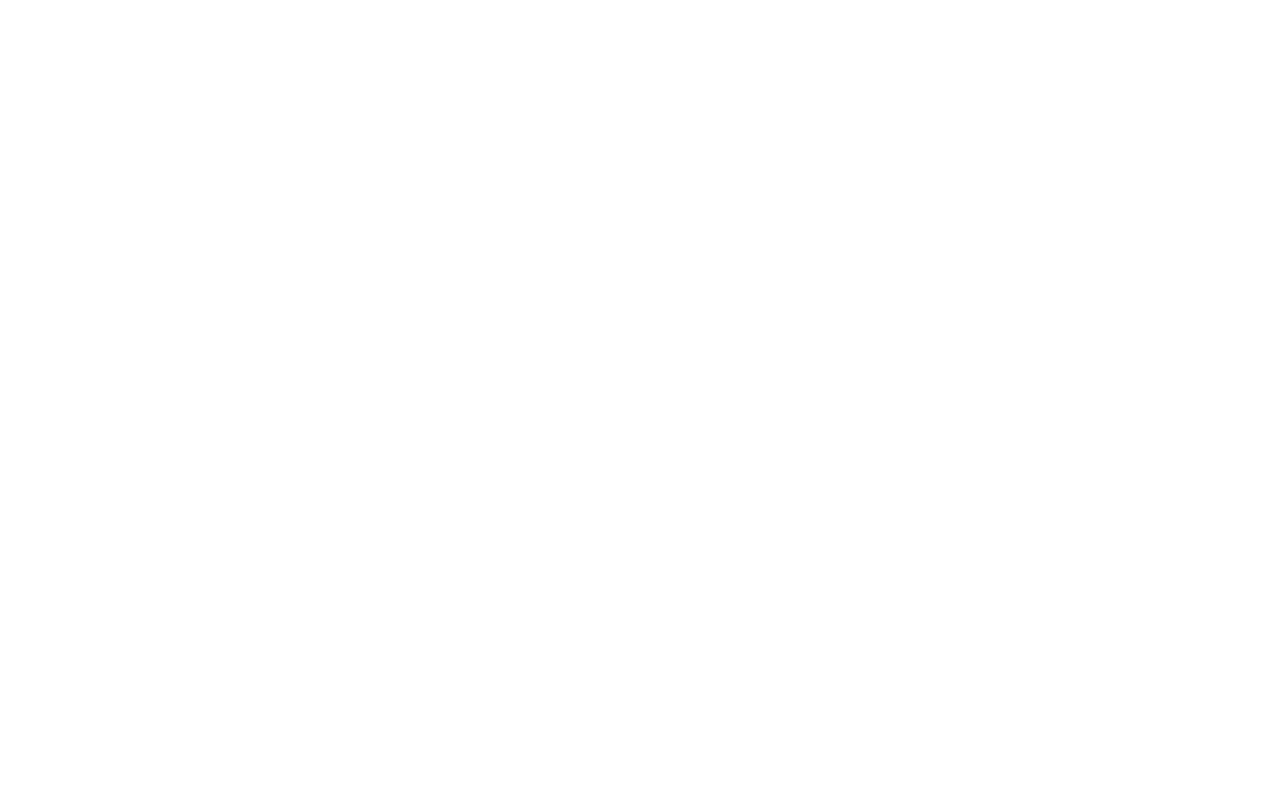
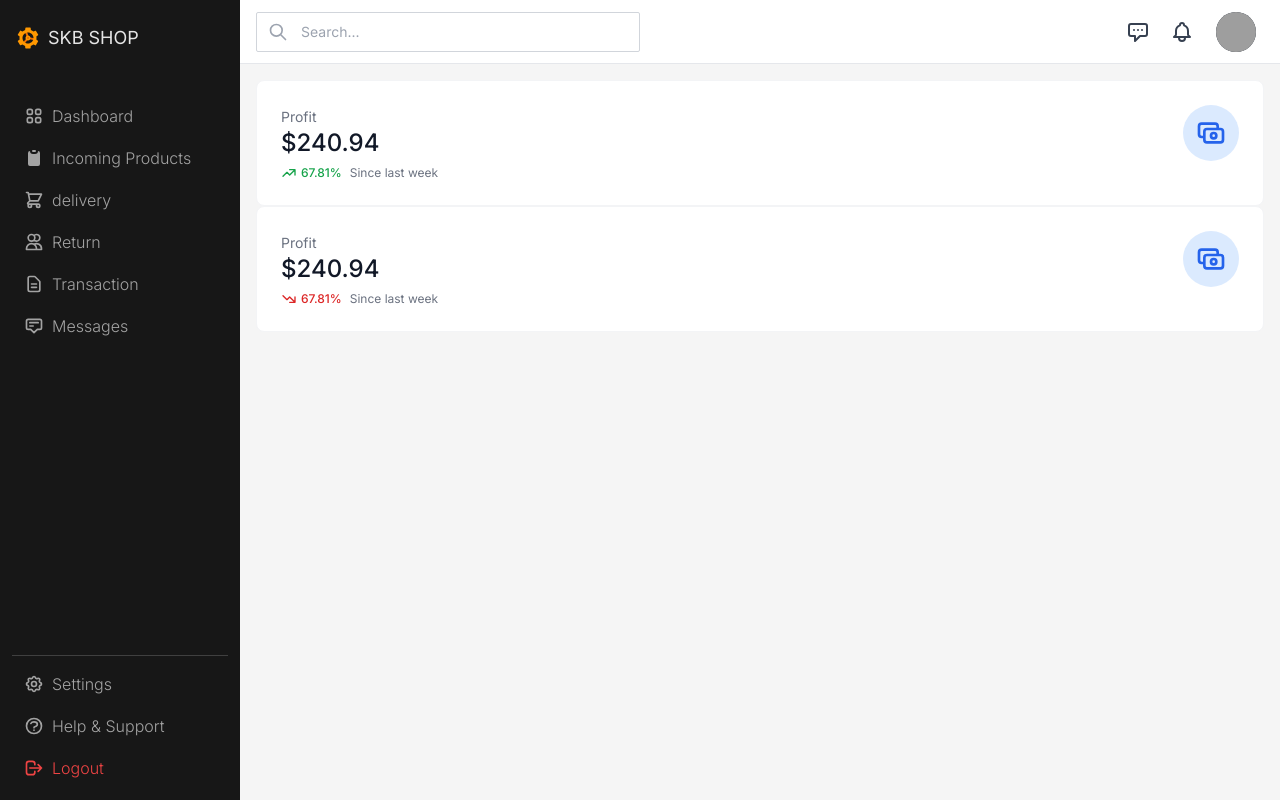
Before and after one commit to sakshyambanjade/ecommerce-admin-panel, a React (Create React App) app: page /Transaction in a window 1280 px wide. Before the commit this address had no page. Built offline with nearby package versions, Linux system fonts and the light colour scheme; grey boxes are pictures that could not be loaded.

Commit message:
added transaction page

```diff
--- a/src/App.jsx
+++ b/src/App.jsx
@@ -4,9 +4,11 @@
 import {Login} from './Auth/Login'
 
 import Dashboard from './pages/Dashboard'
+
 import {Delivery} from './pages/Delivery'
 import {Products} from './pages/Products'
 import {Return} from '../src/pages/Return'
+import { Transaction } from '../src/pages/Transaction'
 function App() {
     return (
         <Router>
@@ -16,6 +18,8 @@
                     <Route path="products" element={<Products />} />
                     <Route  path="delivery" element={<Delivery />} />
                     <Route  path="Return" element={<Return />} />
+                    <Route  path="Transaction" element={<Transaction />} />
+
                 </Route>
                 <Route path="/register" element={<Register />} />
                 <Route path="/login" element={<Login />} />
--- a/src/lib/constants/index.jsx
+++ b/src/lib/constants/index.jsx
@@ -36,9 +36,9 @@
 		icon: <HiOutlineUsers />
 	},
 	{
-		key: 'transactions',
-		label: 'Transactions',
-		path: '/transactions',
+		key: 'transaction',
+		label: 'Transaction',
+		path: '/transaction',
 		icon: <HiOutlineDocumentText />
 	},
 	{
--- /dev/null
+++ b/src/pages/Transaction.jsx
@@ -0,0 +1,109 @@
+import React, { Component } from 'react'
+
+export class Transaction extends Component {
+  render() {
+    return (
+      <div>
+        <article className="rounded-lg border border-gray-100 bg-white p-6">
+  <div className="flex items-center justify-between">
+    <div>
+      <p className="text-sm text-gray-500">Profit</p>
+
+      <p className="text-2xl font-medium text-gray-900">$240.94</p>
+    </div>
+
+    <span className="rounded-full bg-blue-100 p-3 text-blue-600">
+      <svg
+        xmlns="http://www.w3.org/2000/svg"
+        className="h-8 w-8"
+        fill="none"
+        viewBox="0 0 24 24"
+        stroke="currentColor"
+        strokeWidth="2"
+      >
+        <path
+          strokeLinecap="round"
+          strokeLinejoin="round"
+          d="M17 9V7a2 2 0 00-2-2H5a2 2 0 00-2 2v6a2 2 0 002 2h2m2 4h10a2 2 0 002-2v-6a2 2 0 00-2-2H9a2 2 0 00-2 2v6a2 2 0 002 2zm7-5a2 2 0 11-4 0 2 2 0 014 0z"
+        />
+      </svg>
+    </span>
+  </div>
+
+  <div className="mt-1 flex gap-1 text-green-600">
+    <svg
+      xmlns="http://www.w3.org/2000/svg"
+      className="h-4 w-4"
+      fill="none"
+      viewBox="0 0 24 24"
+      stroke="currentColor"
+    >
+      <path
+        strokeLinecap="round"
+        strokeLinejoin="round"
+        strokeWidth="2"
+        d="M13 7h8m0 0v8m0-8l-8 8-4-4-6 6"
+      />
+    </svg>
+
+    <p className="flex gap-2 text-xs">
+      <span className="font-medium"> 67.81% </span>
+
+      <span className="text-gray-500"> Since last week </span>
+    </p>
+  </div>
+</article>
+
+<article className="rounded-lg border border-gray-100 bg-white p-6">
+  <div className="flex items-center justify-between">
+    <div>
+      <p className="text-sm text-gray-500">Profit</p>
+
+      <p className="text-2xl font-medium text-gray-900">$240.94</p>
+    </div>
+
+    <span className="rounded-full bg-blue-100 p-3 text-blue-600">
+      <svg
+        xmlns="http://www.w3.org/2000/svg"
+        className="h-8 w-8"
+        fill="none"
+        viewBox="0 0 24 24"
+        stroke="currentColor"
+        strokeWidth="2"
+      >
+        <path
+          strokeLinecap="round"
+          strokeLinejoin="round"
+          d="M17 9V7a2 2 0 00-2-2H5a2 2 0 00-2 2v6a2 2 0 002 2h2m2 4h10a2 2 0 002-2v-6a2 2 0 00-2-2H9a2 2 0 00-2 2v6a2 2 0 002 2zm7-5a2 2 0 11-4 0 2 2 0 014 0z"
+        />
+      </svg>
+    </span>
+  </div>
+
+  <div className="mt-1 flex gap-1 text-red-600">
+    <svg
+      xmlns="http://www.w3.org/2000/svg"
+      className="h-4 w-4"
+      fill="none"
+      viewBox="0 0 24 24"
+      stroke="currentColor"
+    >
+      <path
+        strokeLinecap="round"
+        strokeLinejoin="round"
+        strokeWidth="2"
+        d="M13 17h8m0 0V9m0 8l-8-8-4 4-6-6"
+      />
+    </svg>
+
+    <p className="flex gap-2 text-xs">
+      <span className="font-medium"> 67.81% </span>
+
+      <span className="text-gray-500"> Since last week </span>
+    </p>
+  </div>
+</article>
+      </div>
+    )
+  }
+}
```
Also changed, not shown: 1 other file (tests, documents, lock files or other folders).
